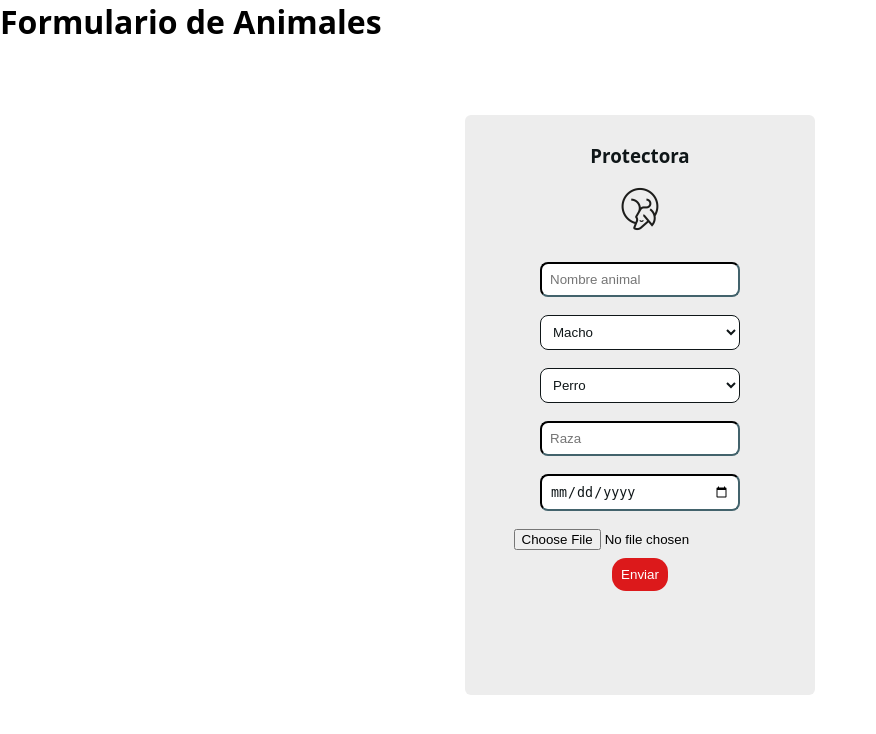
After one commit to rubenfreiria/Proyecto, a PHP site: page /public/altaAnimal.html in a window 1280 px wide. The commit adds this page. Shown: the top 734 px of the page, without its empty margins (0-876 px from the left). Run offline with PHP 8.4, Linux system fonts and the light colour scheme.

Commit message:
Inicio formulario alta animal

```diff
--- a/index.php
+++ b/index.php
@@ -28,6 +28,9 @@
           if (comprobarNivelAcceso() == "admin") {
             echo "<p id='nombreUserArriba'><img id='imgUserArriba' src='./media/logos/userAdmin.png' alt='Icono usuario'>" . $_SESSION['userNombre'] . "</p>";
             echo "<button id='btnPanelAdministracion' value='btnPanelAdministracion' class='elementoMenu'><a href='./public/administracionPanel.php'>Administracion</a></button>";
+          } elseif (comprobarNivelAcceso() == "veterinario") {
+            echo "<p id='nombreUserArriba'><img id='imgUserArriba' src='./media/logos/userVeterinario.png' alt='Icono usuario'>" . $_SESSION['userNombre'] . "</p>";
+            echo "<button id='btnPanelAdministracion' value='btnPanelAdministracion' class='elementoMenu'><a href='./public/veterinarioPanel.php'>Administracion</a></button>";
           } else {
             echo "<p id='nombreUserArriba'><img id='imgUserArriba' src='./media/logos/user.png' alt='Icono usuario'>" . $_SESSION['userNombre'] . "</p>";
           }
--- /dev/null
+++ b/public/altaAnimal.html
@@ -0,0 +1,76 @@
+<!DOCTYPE html>
+<html lang="en">
+  <head>
+    <meta charset="UTF-8" />
+    <meta http-equiv="X-UA-Compatible" content="IE=edge" />
+    <meta name="viewport" content="width=device-width, initial-scale=1.0" />
+    <link rel="stylesheet" href="../styles/styles.css" />
+    <title>Document</title>
+  </head>
+  <body>
+      <h1>Formulario de Animales</h1>
+      <div class="formFlex">
+        <div id="containerFormRegister">
+          <a class="backToIndex" href="../index.php">
+            <h3 class="h3Login">Protectora</h3>
+            <img id="logoHeader" src="../media/logos/logo.png" />
+          </a>
+          <form action="" method="post">
+            <input
+              type="text"
+              name="altaAnimalNombre"
+              id="altaAnimalNombre"
+              class="elementoForm"
+              placeholder="Nombre animal"
+              maxlength="20"
+              required
+            />
+            <select
+              name="altaAnimalGenero"
+              id="altaAnimalGenero"
+              class="elementoForm"
+              required
+            >
+              <option class="registerPermisos" value="macho">Macho</option>
+              <option class="registerPermisos" value="hembra">Hembra</option>
+            </select>
+            <select
+              name="altaAnimalEspecie"
+              id="altaAnimalEspecie"
+              class="elementoForm"
+              required
+            >
+              <option class="registerPermisos" value="perro">Perro</option>
+              <option class="registerPermisos" value="gato">Gato</option>
+            </select>
+            <input
+              type="text"
+              name="altaAnimalRaza"
+              id="altaAnimalRaza"
+              class="elementoForm"
+              placeholder="Raza"
+              maxlength="28"
+              required
+            />
+            <input
+              type="date"
+              name="altaAnimalFecha"
+              id="altaAnimalFecha"
+              class="elementoForm"
+              required
+            />
+            <input
+              type="file"
+              id="foto"
+              name="foto"
+              accept="image/*"
+              required
+            />
+            <button class="btnForm" type="submit">Enviar</button>
+          </form>
+
+        </div>
+      </div>
+    </form>
+  </body>
+</html>
```
Also changed, not shown: media/logos/userVeterinario.png (added), public/veterinarioPanel.php (added), styles/styles.css (line endings or trailing spaces).
